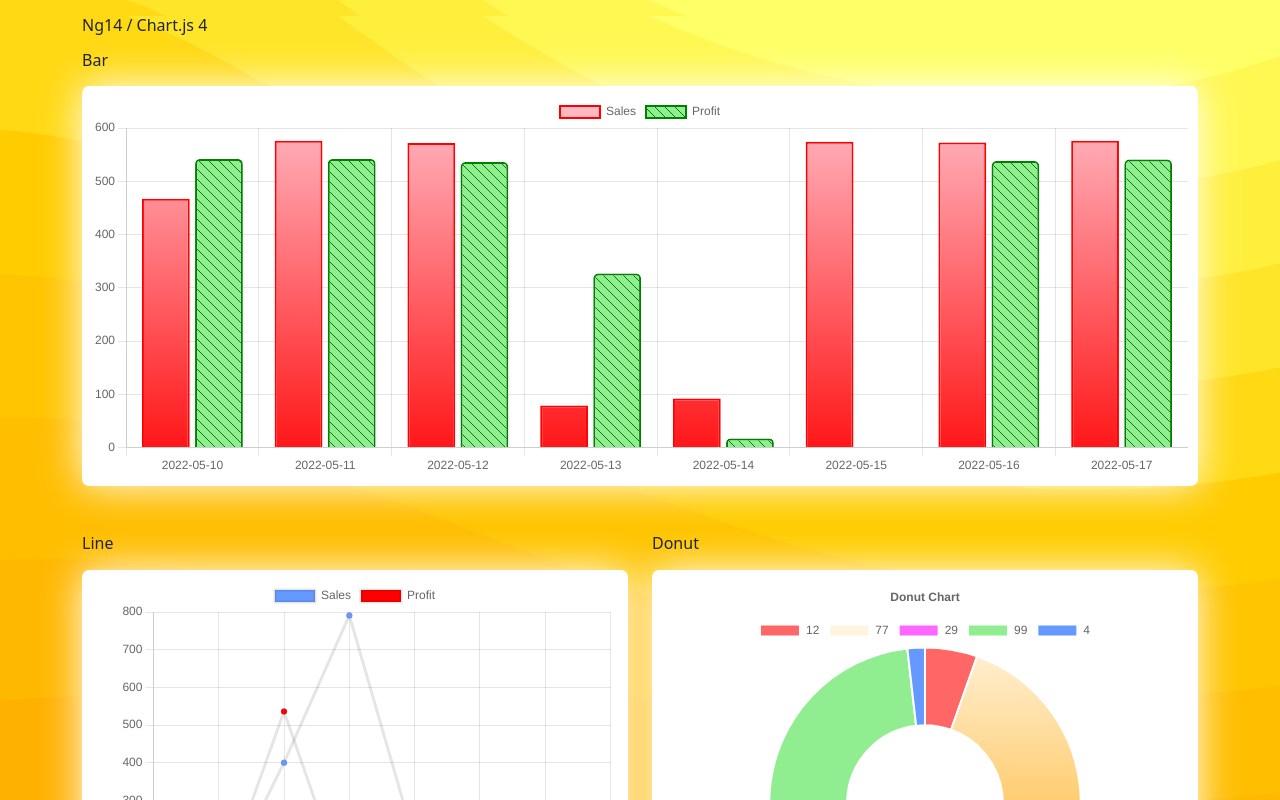
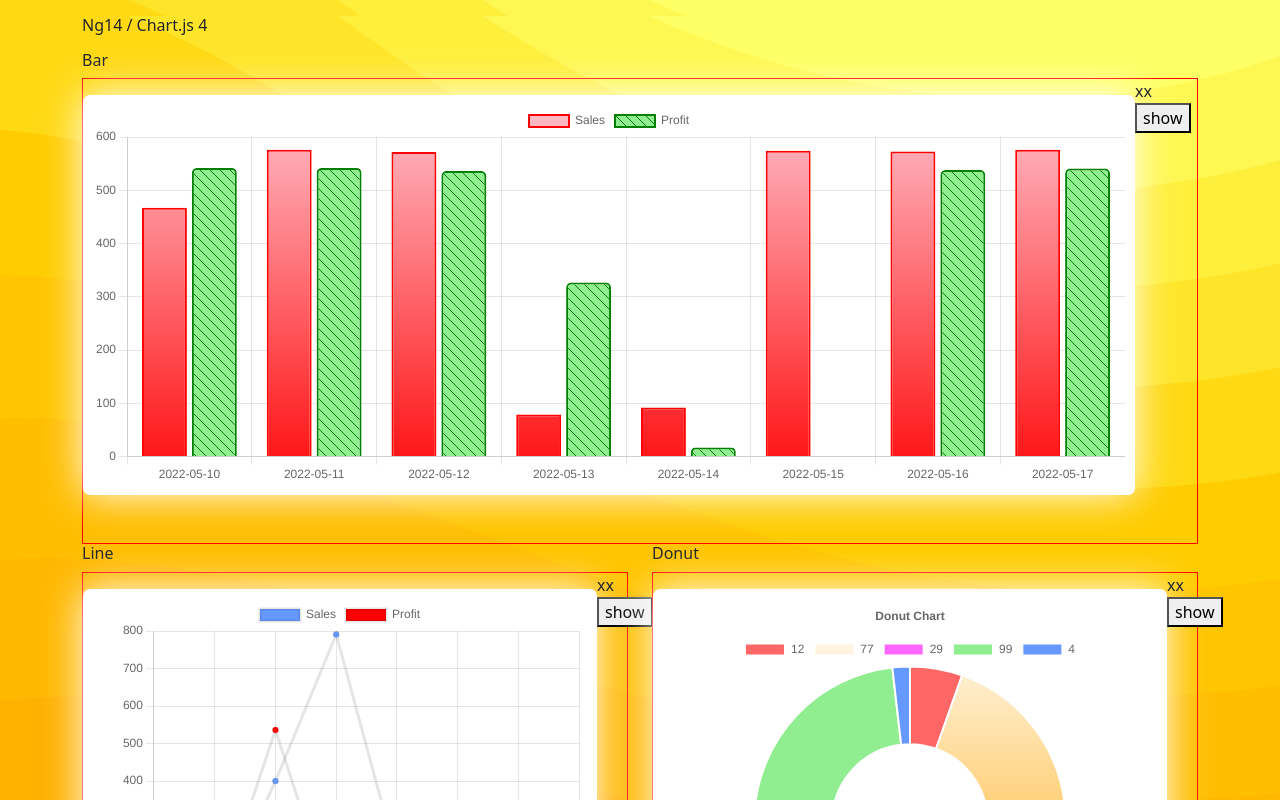
Before and after one commit to ghchfolio/ng14-chartjs, an Angular app: page / in a window 1280 px wide. Shown: the top 800 px of the page. Built offline with nearby package versions, Linux system fonts and the light colour scheme; no server answers.

Commit message:
flexed and added side btn

```diff
--- a/src/app/shared/components/chart/chart.component.html
+++ b/src/app/shared/components/chart/chart.component.html
@@ -1,4 +1,5 @@
-<div class="chart-container" [ngClass]="{ 'chart-container-error': error !== undefined }">
+<div style="display:flex; border: 1px solid red;">
+    <div style="width:94.5%;" class="chart-container" [ngClass]="{ 'chart-container-error': error !== undefined }">
 
         <app-loading-chart *ngIf="chart.data === undefined && error === undefined"></app-loading-chart>
 
@@ -15,3 +16,9 @@
         </div>
 
     </div>
+
+    <div>
+        xx
+        <button>show</button>
+    </div>
+</div>
```
Lines whose indentation alone changed are shown as unchanged.
